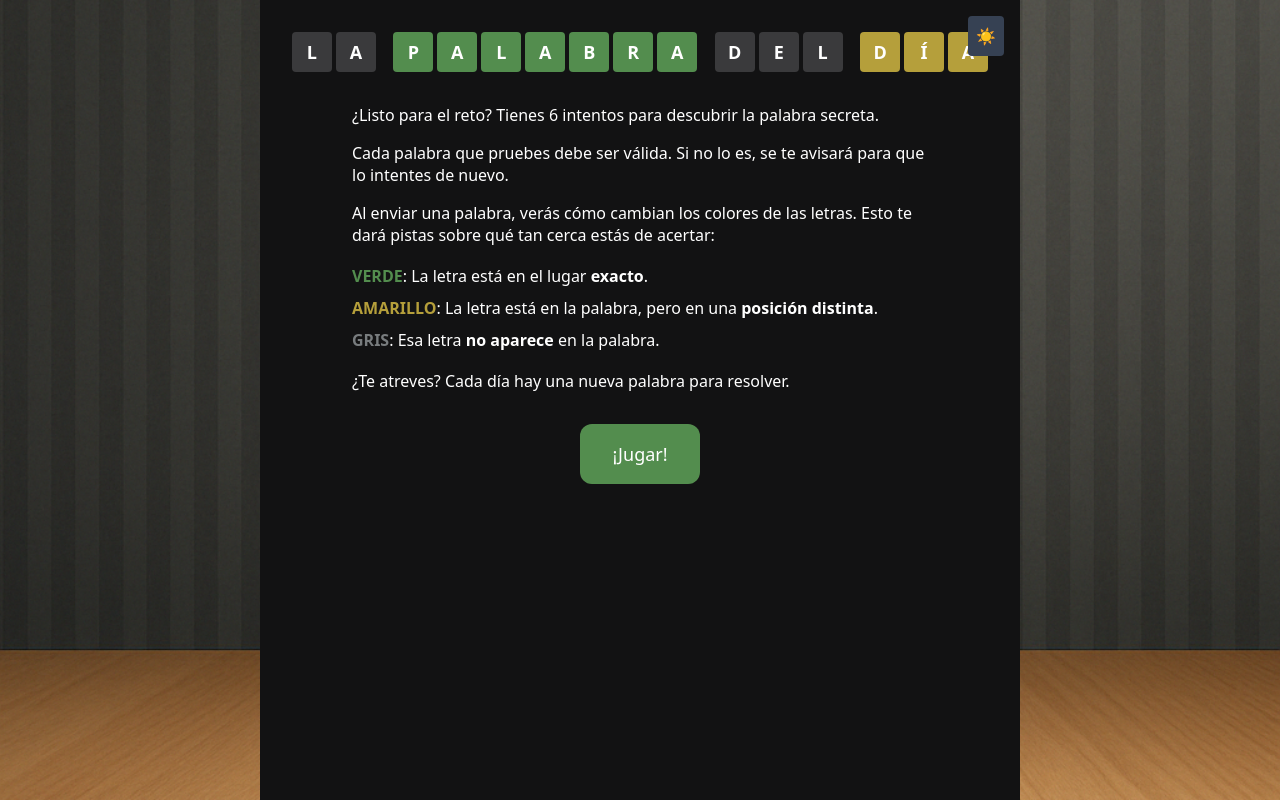
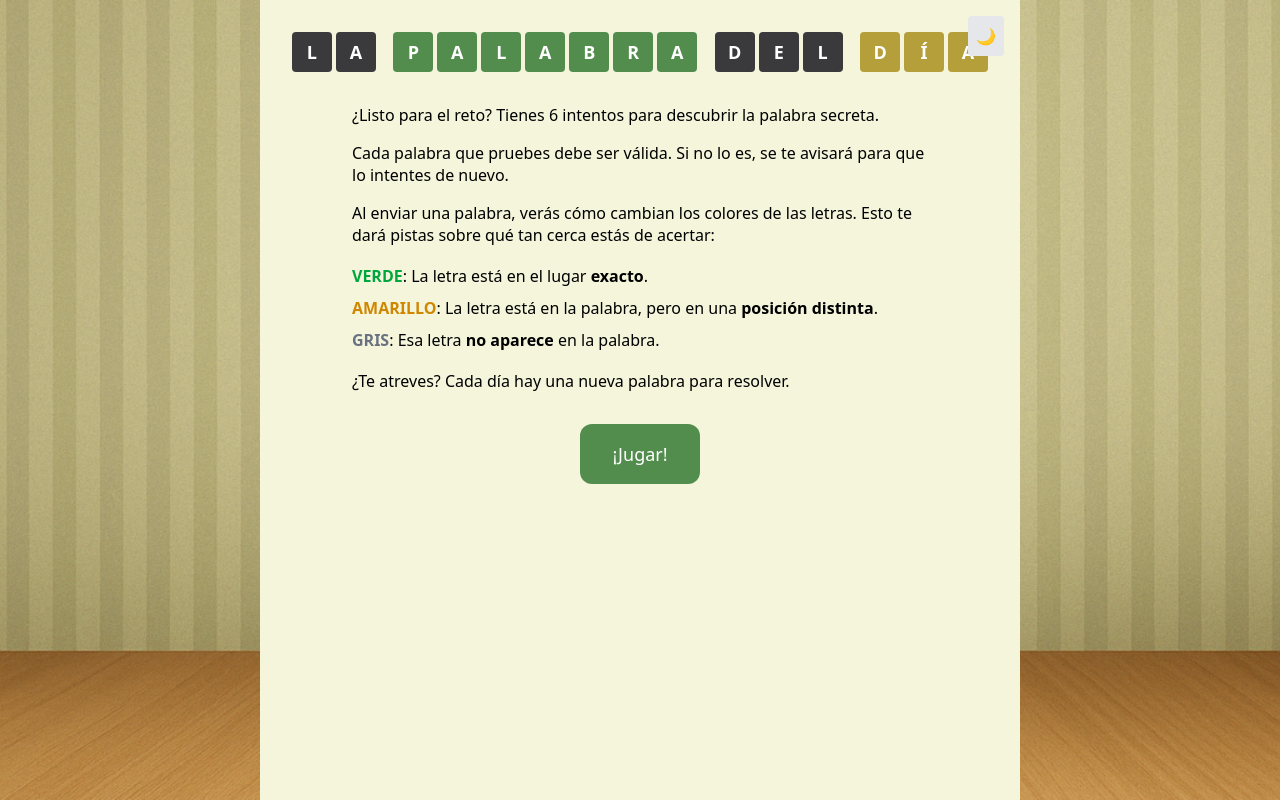
Before and after one commit to danisanchez21/palabra-del-dia-react-ts, a React (Vite) app: page / in a window 1280 px wide. Built offline with nearby package versions, Linux system fonts and the light colour scheme.

Commit message:
feat: Tema claro/oscuro automático del sistema + Botón sesión usuario

```diff
--- a/src/App.tsx
+++ b/src/App.tsx
@@ -3,75 +3,93 @@ import PantallaInicio from './components/PantallaInicio/PantallaInicio';
 import SelectorDificultad from './components/SelectorDificultad/SelectorDificultad';
 import Juego from './components/Juego/Juego';
 
+/**
+ * 🌙☀️ Modo claro/oscuro automático y temporal
+ *
+ * - Se detecta el tema del sistema al iniciar (modo claro u oscuro)
+ * - Se actualiza automáticamente si el usuario cambia el tema en su sistema (Windows/macOS)
+ * - El botón permite cambiar de modo solo durante esta sesión
+ * - NO se guarda nada en localStorage, todo se resetea al cerrar la pestaña
+ *
+ * Se respeta el sistema, pero se da control al usuario en la sesión.
+ */
+
 function App() {
   const [fase, setFase] = useState<'inicio' | 'selector' | 'juego'>('inicio');
   const [dificultad, setDificultad] = useState<'facil' | 'normal' | 'dificil' | null>(null);
-  const [modoClaro, setModoClaro] = useState(false); // oscuro por defecto
+  const [modoClaro, setModoClaro] = useState<boolean | null>(null);
 
-  // Cargar preferencia del usuario desde localStorage
+  // Detectar el tema del sistema al cargar
   useEffect(() => {
-    const guardado = localStorage.getItem("modoClaro");
-    setModoClaro(guardado === "true");
+    const sistemaClaro = window.matchMedia('(prefers-color-scheme: light)').matches;
+    setModoClaro(sistemaClaro);
   }, []);
 
-  // Guardar en localStorage cuando se cambia
+  // Escuchar cambios en el tema del sistema en vivo
   useEffect(() => {
-    localStorage.setItem("modoClaro", String(modoClaro));
+    const mediaQuery = window.matchMedia('(prefers-color-scheme: light)');
+    const handleChange = (e: MediaQueryListEvent) => {
+      setModoClaro(e.matches);
+    };
+
+    mediaQuery.addEventListener("change", handleChange);
+    return () => mediaQuery.removeEventListener("change", handleChange);
+  }, []);
+
+  // Aplicar clases al body
+  useEffect(() => {
+    if (modoClaro !== null) {
+      document.body.classList.toggle('modo-claro', modoClaro);
+      document.body.classList.toggle('modo-oscuro', !modoClaro);
+    }
   }, [modoClaro]);
 
-useEffect(() => {
-  document.body.classList.toggle('modo-claro', modoClaro);
-  document.body.classList.toggle('modo-oscuro', !modoClaro);
-}, [modoClaro]);
-
-
   const iniciarSeleccionDificultad = () => setFase('selector');
-
   const iniciarJuego = (nivel: 'facil' | 'normal' | 'dificil') => {
     setDificultad(nivel);
     setFase('juego');
   };
 
-  const estilosApp = modoClaro
+  const estilosApp = modoClaro === null
+    ? ''
+    : modoClaro
     ? 'bg-[#f5f5dc] text-black'
     : 'bg-[#121213] text-white';
 
-  const estilosBoton = modoClaro
+  const estilosBoton = modoClaro === null
+    ? ''
+    : modoClaro
     ? 'bg-gray-200 text-black hover:bg-gray-300'
     : 'bg-gray-700 text-white hover:bg-gray-600';
 
+  // Botón cambia modo solo en memoria (no persistente)
+  const alternarModo = () => {
+    setModoClaro(prev => !prev);
+  };
+
   return (
     <div className={`App min-h-screen transition-colors duration-300 relative ${estilosApp}`}>
-      {/* Botón para alternar modo claro/oscuro */}
+      {modoClaro !== null && (
         <button
-        onClick={() => setModoClaro(!modoClaro)}
+          onClick={alternarModo}
           className={`absolute top-4 right-4 p-2 rounded transition ${estilosBoton}`}
           aria-label="Cambiar modo"
         >
           {modoClaro ? '🌙' : '☀️'}
         </button>
-
-      {fase === 'inicio' && (
-        <PantallaInicio
-          onJugar={iniciarSeleccionDificultad}
-          modoClaro={modoClaro}
-        />
       )}
 
-      {fase === 'selector' && (
-        <SelectorDificultad
-          onSeleccionarDificultad={iniciarJuego}
-          modoClaro={modoClaro}
-        />
+      {fase === 'inicio' && modoClaro !== null && (
+        <PantallaInicio onJugar={iniciarSeleccionDificultad} modoClaro={modoClaro} />
       )}
 
-      {fase === 'juego' && dificultad && (
-        <Juego
-          dificultad={dificultad}
-          modoClaro={modoClaro}
-        />
+      {fase === 'selector' && modoClaro !== null && (
+        <SelectorDificultad onSeleccionarDificultad={iniciarJuego} modoClaro={modoClaro} />
       )}
 
+      {fase === 'juego' && dificultad && modoClaro !== null && (
+        <Juego dificultad={dificultad} modoClaro={modoClaro} />
+      )}
     </div>
   );
 }
```
Lines whose indentation alone changed are shown as unchanged.
